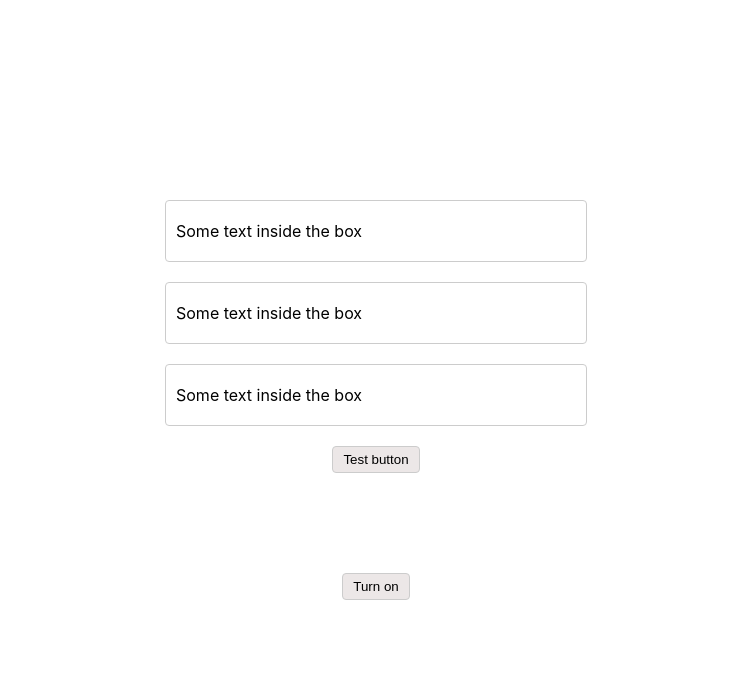
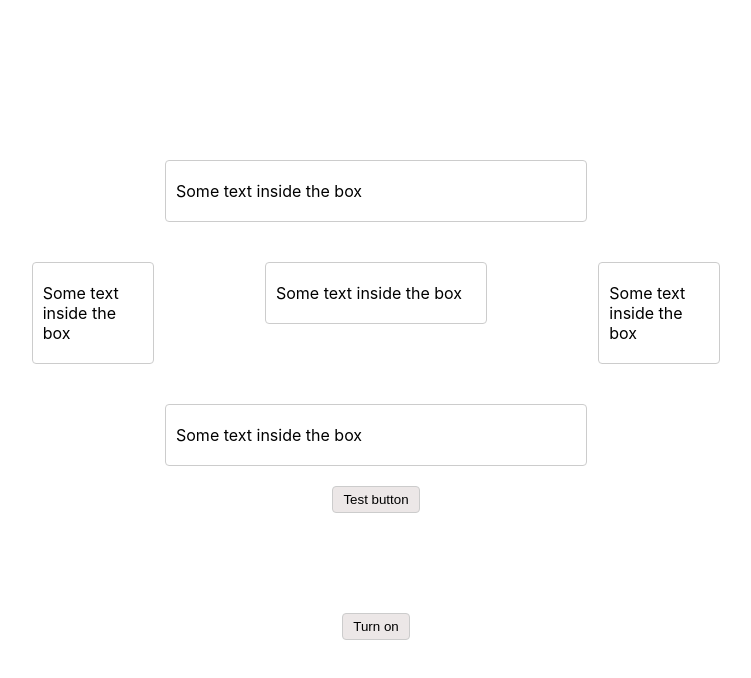
Before and after one commit to littlemyx/631am, a Next.js app: page /experiments/scrolling-deflection in a window 1280 px wide. Shown: the top 678 px of the page, without its empty margins (264-1015 px from the left). Built offline with nearby package versions, Linux system fonts and the light colour scheme.

Commit message:
almost done

```diff
--- a/components/Deflector/Deflector.module.css
+++ b/components/Deflector/Deflector.module.css
@@ -1,32 +1,3 @@
-.itemWrapper {
-  /* transition: box-shadow 200ms ease; */
-  perspective: 650px;
-  transform-style: preserve-3d;
-
-  &.active > * {
-    transition: transform 4000ms cubic-bezier(0, 1.18, 0.25, 1);
-    /* transition: box-shadow 100ms linear; */
-    /* transition-property: box-shadow; */
-    transform: translate3d(
-      calc(-1 * var(--deflation-x)),
-      calc(-1 * var(--deflation-y)),
-      100px
-    );
-    box-shadow: calc(var(--deflation-x) / 2) calc(var(--deflation-y) / 2) 20px
-      2px rgba(0, 0, 0, 0.1) !important;
-
-    /* animation-duration: 1s; */
-    /* animation-name: jump; */
-  }
-}
-
-.itemWrapper > * {
-  transition: transform 4000ms cubic-bezier(0, 1.18, 0.25, 1);
-  /* transition: box-shadow 100ms linear; */
-  /* transition-property: box-shadow; */
-  box-shadow: none;
-}
-
 .backgroundPespectiveLayer {
   background-color: #cecece;
   perspective: 650px;
@@ -40,8 +11,8 @@
 
   &.active {
     transform: translate3d(
-      calc(var(--deflation-x) / 10),
-      calc(var(--deflation-y) / 10),
+      calc(var(--deflation-x) / 10 * 1px),
+      calc(var(--deflation-y) / 10 * 1px),
       -50px
     );
   }
--- /dev/null
+++ b/components/Deflector/Item.module.css
@@ -0,0 +1,40 @@
+.itemWrapper {
+  --offset-x: 0;
+  --offset-y: 0;
+  --k: 1;
+  --base-perspective: 10cm;
+  --adapted-offset-x: calc((var(--offset-x) - var(--deflation-x-ratio)));
+  --adapted-offset-y: calc((var(--offset-y) + var(--deflation-y-ratio)));
+  --abs-y: max(var(--adapted-offset-y), calc(var(--adapted-offset-y) * -1));
+  --abs-x: max(var(--adapted-offset-x), calc(var(--adapted-offset-x) * -1));
+
+  --x-squared: calc(var(--abs-x) * var(--abs-x));
+  --y-squared: calc(var(--abs-y) * var(--abs-y));
+
+  --e-to-negative-x2-y2: calc(
+    1 / (1 + var(--k) * (var(--x-squared) + var(--y-squared)))
+  );
+  --inverted-function: calc(2 - var(--e-to-negative-x2-y2));
+
+  perspective: calc(var(--base-perspective) * var(--inverted-function));
+
+  transform-style: preserve-3d;
+  position: relative;
+
+  &.active > * {
+    transition: transform 4000ms cubic-bezier(0, 1.18, 0.25, 1);
+    --rotation-x: calc(var(--adapted-offset-x) * 10deg);
+    --rotation-y: calc(var(--adapted-offset-y) * 10deg);
+    transform: translate3d(
+        calc(-1 * var(--deflation-x) * 1px),
+        calc(-1 * var(--deflation-y) * 1px),
+        100px
+      )
+      rotate3d(1, 0, 0, var(--rotation-y)) rotate3d(0, 1, 0, var(--rotation-x));
+  }
+}
+
+.itemWrapper > * {
+  transition: transform 4000ms cubic-bezier(0, 1.18, 0.25, 1);
+  box-shadow: none;
+}
--- a/components/Deflector/Item.tsx
+++ b/components/Deflector/Item.tsx
@@ -1,15 +1,40 @@
-import React, { PropsWithChildren, useContext } from "react";
+import React, { PropsWithChildren, useContext, useEffect, useRef } from "react";
 import classNames from "classnames";
 
 import { DeflectorContext } from "./context";
 
-import css from "./Deflector.module.css";
+import css from "./Item.module.css";
 
 export const Item = ({ children }: PropsWithChildren<{}>) => {
   const state = useContext(DeflectorContext);
+  const ref = useRef<HTMLDivElement>(null);
+
+  useEffect(() => {
+    const element = ref.current;
+
+    if (element !== null) {
+      const { left, top, bottom, right } = element.getBoundingClientRect();
+
+      const width = Math.trunc(right - left);
+      const height = Math.trunc(bottom - top);
+
+      const heightCenter = Math.trunc(top + height / 2);
+      const widthCenter = Math.trunc(left + width / 2);
+
+      element.style.setProperty(
+        "--offset-x",
+        `${(widthCenter - window.innerWidth / 2) / (window.innerWidth / 2)}`
+      );
+      element.style.setProperty(
+        "--offset-y",
+        `${(heightCenter - window.innerHeight / 2) / (window.innerHeight / 2)}`
+      );
+    }
+  }, []);
 
   return (
     <div
+      ref={ref}
       className={classNames(css.itemWrapper, {
         [css.active]: state?.isDeflectorActive,
         [css.inactive]: !state?.isDeflectorActive
--- a/components/Deflector/Wrapper.tsx
+++ b/components/Deflector/Wrapper.tsx
@@ -18,11 +18,19 @@ export const Wrapper = ({ children }: PropsWithChildren<{}>) => {
 
     document.documentElement.style.setProperty(
       "--deflation-x",
-      `${clientX + initialOffset.current - window.innerWidth / 2}px`
+      `${clientX + initialOffset.current - window.innerWidth / 2}`
     );
     document.documentElement.style.setProperty(
       "--deflation-y",
-      `${clientY + initialOffset.current - window.innerHeight / 2}px`
+      `${clientY + initialOffset.current - window.innerHeight / 2}`
+    );
+    document.documentElement.style.setProperty(
+      "--deflation-x-ratio",
+      `${(clientX - window.innerWidth / 2) / (window.innerWidth / 2)}`
+    );
+    document.documentElement.style.setProperty(
+      "--deflation-y-ratio",
+      `${(clientY - window.innerHeight / 2) / (window.innerHeight / 2)}`
     );
   }, []);
 
--- a/pages/experiments/scrolling-deflection/ScrollingDeflectionPage.tsx
+++ b/pages/experiments/scrolling-deflection/ScrollingDeflectionPage.tsx
@@ -22,19 +22,44 @@ const ScrollingDeflectionPage = () => {
                 <span>Some text inside the box</span>
               </div>
             </Card>
+          </Deflector.Item>
 
           <br />
           <br />
 
+          <div
+            style={{
+              display: "flex",
+              width: "800px",
+              justifyContent: "space-around"
+            }}
+          >
+            <Deflector.Item>
               <Card>
-              <div style={{ width: "400px" }}>
+                <div style={{ width: "100px" }}>
                   <span>Some text inside the box</span>
                 </div>
               </Card>
+            </Deflector.Item>
+            <Deflector.Item>
+              <Card>
+                <div style={{ width: "200px" }}>
+                  <span>Some text inside the box</span>
+                </div>
+              </Card>
+            </Deflector.Item>
+            <Deflector.Item>
+              <Card>
+                <div style={{ width: "100px" }}>
+                  <span>Some text inside the box</span>
+                </div>
+              </Card>
+            </Deflector.Item>
+          </div>
 
           <br />
           <br />
-
+          <Deflector.Item>
             <Card>
               <div style={{ width: "400px" }}>
                 <span>Some text inside the box</span>
--- a/styles/globals.css
+++ b/styles/globals.css
@@ -28,7 +28,8 @@ li {
 
 :root {
   --deflation-x: 0px;
+  --deflation-x-ratio: 0;
   --negative-deflation-x: 0px;
-  --deflation-y: 0px;
+  --deflation-y-ratio: 0;
   --negative-deflation-y: 0px;
 }
```
Lines whose indentation alone changed are shown as unchanged.
